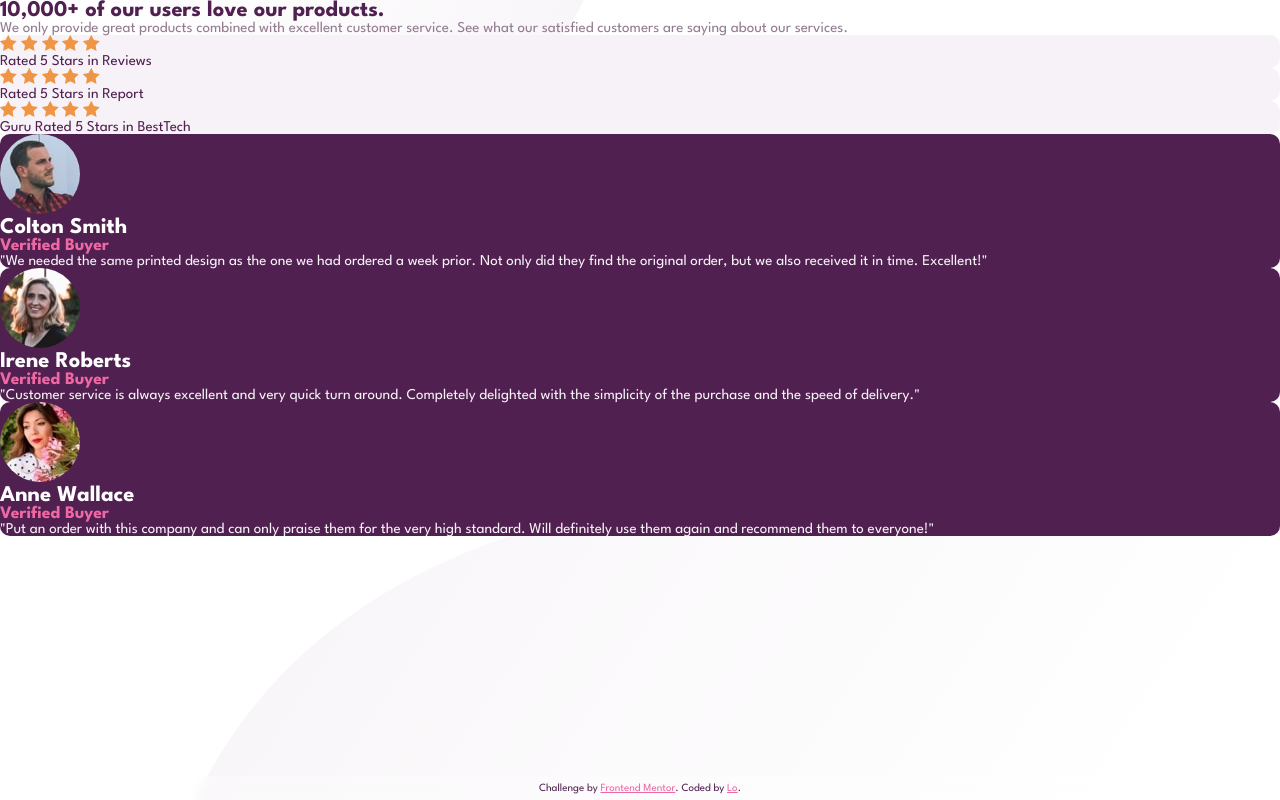
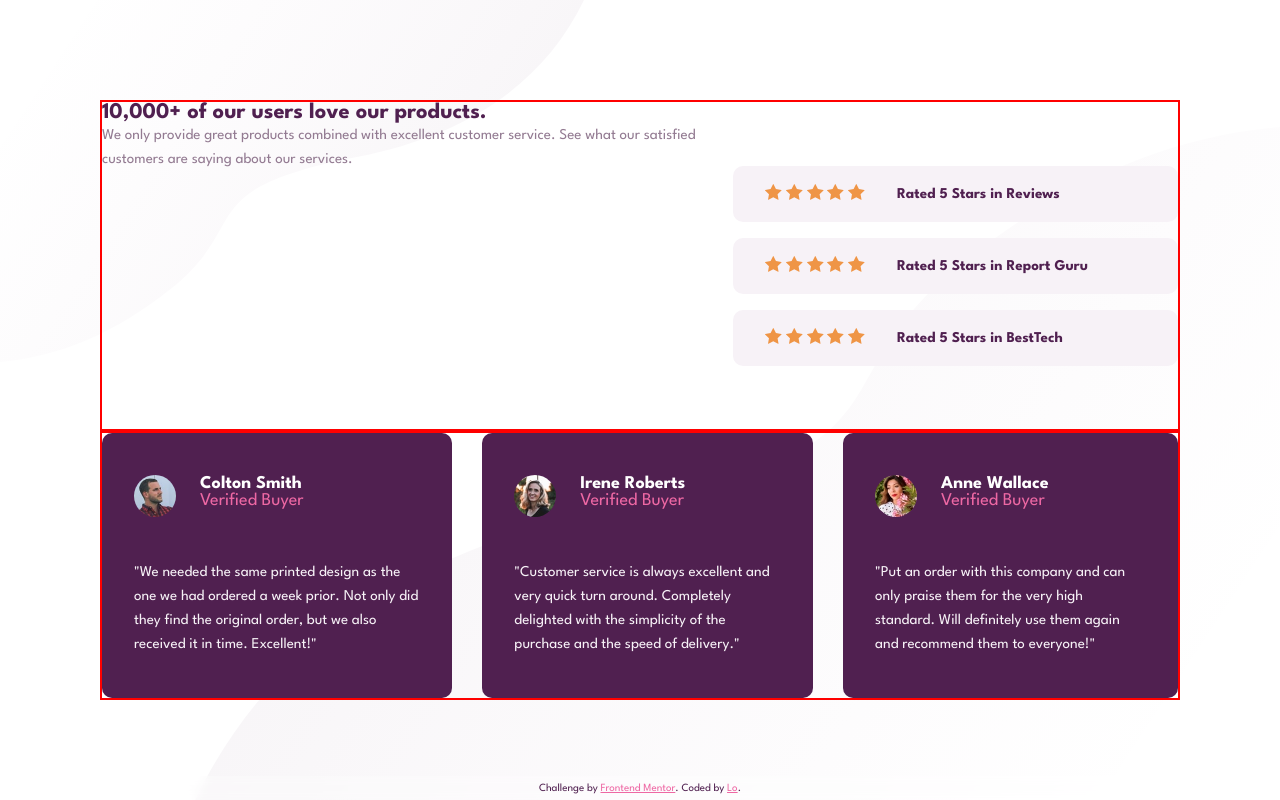
Before and after one commit to elorenn/social-proof-section, a plain HTML site: page index.html in a window 1280 px wide. Drawn offline with Linux system fonts and the light colour scheme.

Commit message:
review section and star rating section

```diff
--- a/assets/styles/styles.css
+++ b/assets/styles/styles.css
@@ -16,18 +16,24 @@
 h1,
 .ratings p {
   color: var(--very-dark-magenta);
+  font-weight: 700;
 }
 
 h2 {
   color: var(--white);
+  font-weight: 700;
+  font-size: 18px;
 }
 
 h3 {
   color: var(--soft-pink);
+  font-weight: 400;
+  font-size: 18px;
 }
 
 p {
   color: var(--dark-grayish-magenta);
+  line-height: 1.5rem;
 }
 
 .review p {
@@ -49,18 +55,53 @@ body {
   background-position: left 0 top 0, right 0 bottom 0;
 }
 
+main {
+  display: grid;
+  padding: 25px;
+  height: 100%;
+}
+
+.ratings-container {
+  display: flex;
+  flex-direction: column;
+  gap: 1rem;
+  justify-content: center;
+}
+
 .ratings {
   background-color: var(--light-grayish-magenta);
   border-radius: 10px;
+  display: flex;
+  flex-direction: column;
+  text-wrap: nowrap;
+  align-items: center;
+}
+
+.star-wrapper {
+  padding: 0 32px;
 }
 
 .review {
   background-color: var(--very-dark-magenta);
   border-radius: 10px;
+  padding: 0 32px;
+  display: flex;
+  flex-direction: column;
+  justify-content: space-evenly;
 }
 
-.review img {
+.profile-container {
+  display: flex;
+}
+
+.profile-container section {
+  margin-left: 24px;
+}
+
+.profile-container img {
   border-radius: 100px;
+  width: 42px;
+  height: 42px;
 }
 
 footer {
@@ -93,4 +134,22 @@ footer {
       url("../images/bg-pattern-bottom-desktop.svg");
     background-size: auto;
   }
+
+  main {
+    padding: 100px;
+  }
+
+  main .top,
+  main .bottom {
+    display: flex;
+    flex-direction: row;
+    gap: 30px;
+    border: 2px solid red;
+  }
+
+  .ratings {
+    flex-direction: row;
+    width: 445px;
+    height: 56px;
+  }
 }
--- a/index.html
+++ b/index.html
@@ -52,7 +52,7 @@
               <img src="./assets/images/icon-star.svg" alt="gold star" />
               <img src="./assets/images/icon-star.svg" alt="gold star" />
             </div>
-            <p>Rated 5 Stars in Report</p>
+            <p>Rated 5 Stars in Report Guru</p>
           </div>
           <div class="ratings">
             <div class="star-wrapper">
@@ -62,17 +62,19 @@
               <img src="./assets/images/icon-star.svg" alt="gold star" />
               <img src="./assets/images/icon-star.svg" alt="gold star" />
             </div>
-            <p>Guru Rated 5 Stars in BestTech</p>
+            <p>Rated 5 Stars in BestTech</p>
           </div>
         </div>
       </div>
       <div class="bottom reviews-container">
         <div class="review">
+          <div class="profile-container">
+            <img src="./assets/images/image-colton.jpg" alt="profile photo" />
             <section>
-            <img src="./assets/images/image-colton.jpg" alt="profile photo" />
               <h2>Colton Smith</h2>
               <h3>Verified Buyer</h3>
             </section>
+          </div>
           <p>
             "We needed the same printed design as the one we had ordered a week
             prior. Not only did they find the original order, but we also
@@ -80,11 +82,13 @@
           </p>
         </div>
         <div class="review">
+          <div class="profile-container">
+            <img src="./assets/images/image-irene.jpg" alt="profile photo" />
             <section>
-            <img src="./assets/images/image-irene.jpg" alt="profile photo" />
               <h2>Irene Roberts</h2>
               <h3>Verified Buyer</h3>
             </section>
+          </div>
           <p>
             "Customer service is always excellent and very quick turn around.
             Completely delighted with the simplicity of the purchase and the
@@ -92,11 +96,13 @@
           </p>
         </div>
         <div class="review">
+          <div class="profile-container">
+            <img src="./assets/images/image-anne.jpg" alt="profile photo" />
             <section>
-            <img src="./assets/images/image-anne.jpg" alt="profile photo" />
               <h2>Anne Wallace</h2>
               <h3>Verified Buyer</h3>
             </section>
+          </div>
           <p>
             "Put an order with this company and can only praise them for the
             very high standard. Will definitely use them again and recommend
```
Lines whose indentation alone changed are shown as unchanged.
